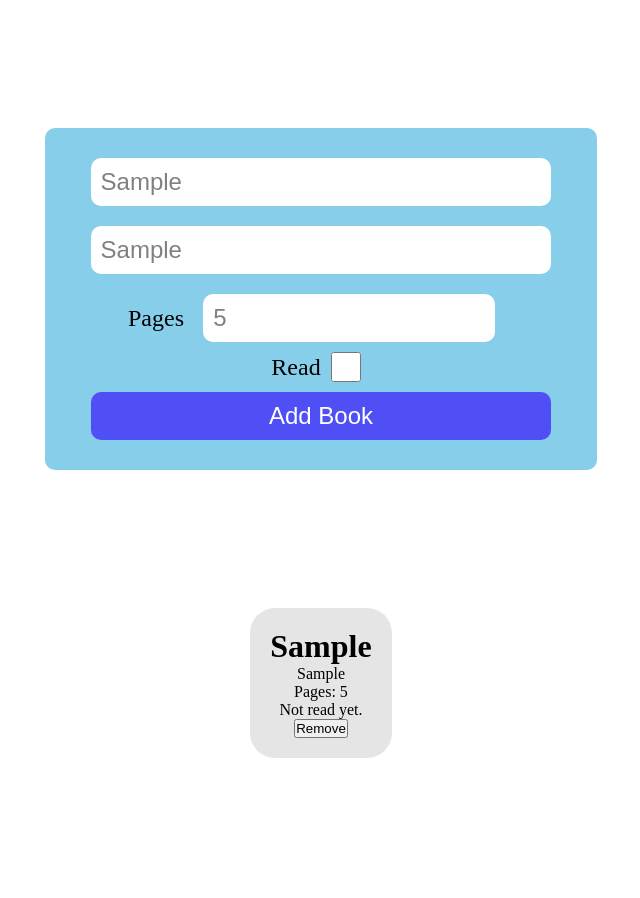
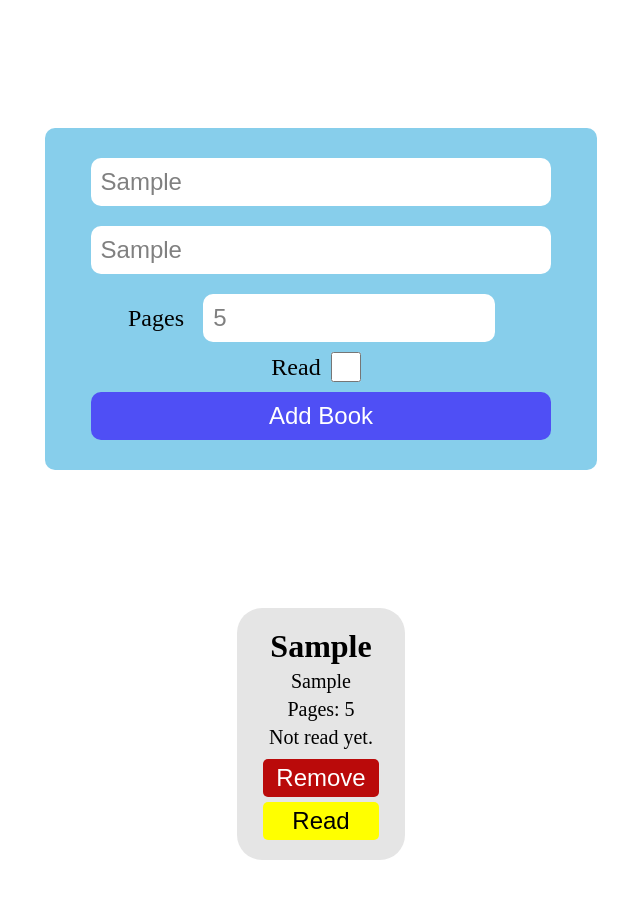
Before and after one commit to TirottaSoftware/odin-library, a plain HTML site: page index.html in a window 1280 px wide. Both pictures are taken after typing "Sample", "Sample", "5" into the empty fields and a click on the input "Add Book". Shown: the whole page, without its empty margins (319-959 px from the left). Drawn offline with Linux system fonts and the light colour scheme.

Commit message:
Implemented Read/Unread functionality

```diff
--- a/app.js
+++ b/app.js
@@ -29,21 +29,28 @@ function createBookElement(book) {
   let bookPages = document.createElement("p");
   let bookStatus = document.createElement("p");
   let removeButton = document.createElement("button");
+  let statusButton = document.createElement("button");
 
   bookDiv.classList.add("book-card");
+  removeButton.id = "btn-remove";
+  statusButton.id = "btn-status";
+
   bookTitle.textContent = book.title;
   bookAuthor.textContent = book.author;
   bookPages.textContent = `Pages: ${book.pages}`;
   bookStatus.textContent = book.read ? "Read" : "Not read yet.";
   removeButton.textContent = "Remove";
+  statusButton.textContent = book.read ? "Unread" : "Read";
 
   removeButton.addEventListener("click", () => removeBook(book));
+  statusButton.addEventListener("click", () => book.changeStatus());
 
   bookDiv.appendChild(bookTitle);
   bookDiv.appendChild(bookAuthor);
   bookDiv.appendChild(bookPages);
   bookDiv.appendChild(bookStatus);
   bookDiv.appendChild(removeButton);
+  bookDiv.appendChild(statusButton);
 
   return bookDiv;
 }
@@ -87,4 +94,9 @@ function removeBook(book) {
   displayBooks();
 }
 
+Book.prototype.changeStatus = function () {
+  this.read = !this.read;
+  displayBooks();
+};
+
 displayBooks();
--- a/style.css
+++ b/style.css
@@ -15,8 +15,29 @@
     padding: 20px;
     background: rgb(229, 229, 229);
     border-radius: 25px;
-    width: 20%;
+    width: 25%;
     margin: 10px;
+}
+.book-card p{
+    margin: 5px 0;
+    font-size: 20px;
+}
+.book-card button{
+    width: 90%;
+    margin-top: 5px;
+    padding: 5px;
+    border: none;
+    border-radius: 5px;
+    font-size: 24px;
+    cursor: pointer;
+}
+#btn-remove{
+    background: rgb(186, 10, 10);
+    color: white;
+}
+#btn-status{
+    background: yellow;
+    color: black;
 }
 .book-form{
     border-radius: 10px;
```
